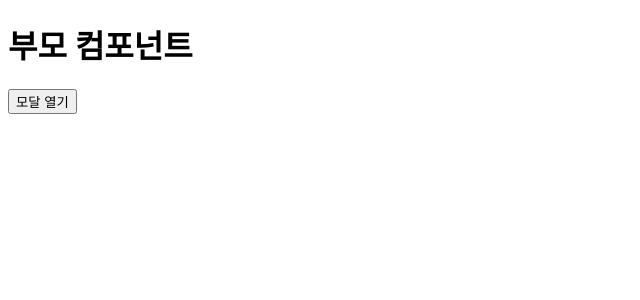
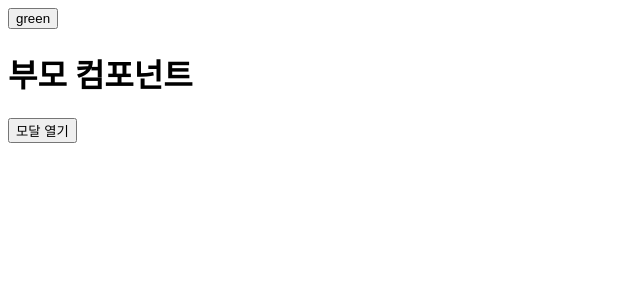
Before and after one commit to aajy/react, a React (Create React App) app: page / in a window 1280 px wide. Shown: the top 300 px of the page, without its empty margins (0-640 px from the left). Built offline with nearby package versions, Linux system fonts and the light colour scheme.

Commit message:
state로 글자색 변경

```diff
--- a/src/App.jsx
+++ b/src/App.jsx
@@ -2,11 +2,22 @@ import { useState } from 'react';
 import Modal from './modal/Modal';
 
 export default function App() {
-	const [IsOpen, setIsOpen] = useState();
+	const [IsOpen, setIsOpen] = useState(false);
+	const [Color, setColor] = useState('black');
 
+	const changeColor = (color) => {
+		setColor(color);
+	};
 	return (
 		<>
-			<h1>부모 컴포넌트</h1>
+			<button
+				onClick={() => {
+					changeColor('green');
+				}}
+			>
+				green
+			</button>
+			<h1 style={{ color: Color }}>부모 컴포넌트</h1>
 			<button onClick={() => setIsOpen(!IsOpen)}>{IsOpen ? '모달 닫기' : '모달 열기'}</button>
 			{IsOpen && <Modal />}
 		</>
```
